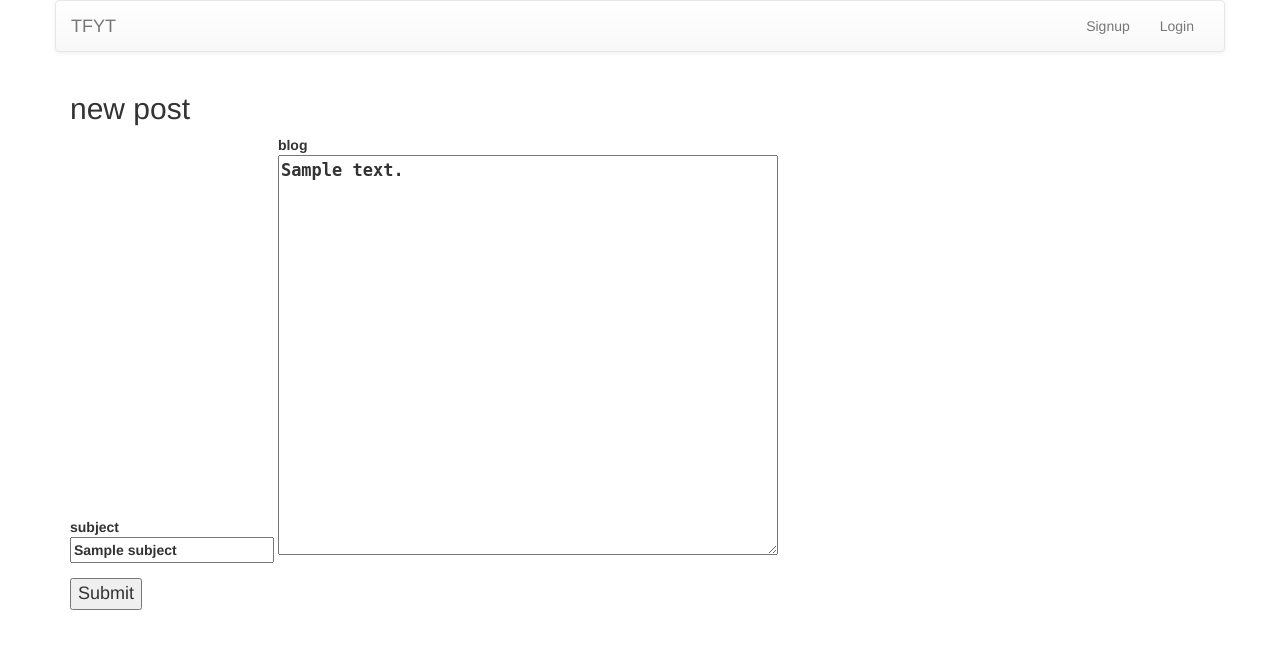
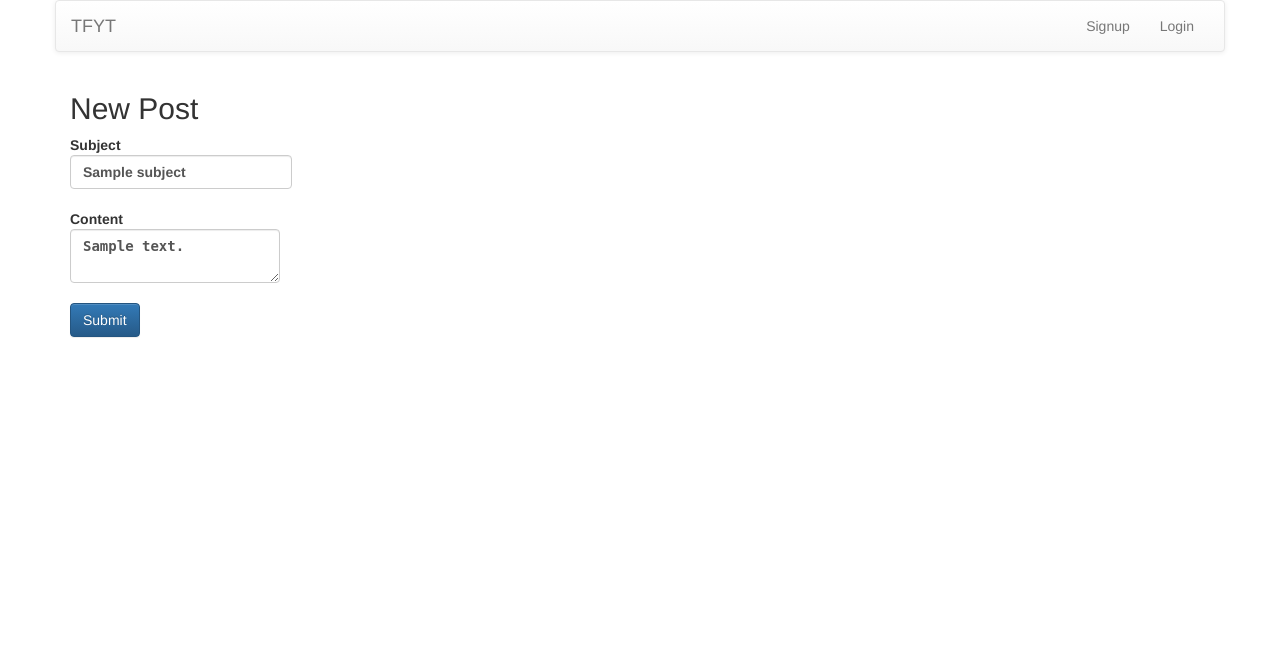
Before and after one commit to sxhan/multi-user-blog-project, a Python web app: template templates/newpost.html in a window 1280 px wide. Shown: the top 649 px of the page. Run offline with Jinja, Linux system fonts and the light colour scheme; the template is opened without the code that fills it: most values are stand-ins (such as "Sample title", 1, 10 or a date in 2020); some libraries are stand-ins or nearby versions.

Commit message:
Bootstrap on new post page

```diff
--- a/templates/base.html
+++ b/templates/base.html
@@ -41,6 +41,7 @@
                     </li> -->
                     {% if logged_in %}
                         <li><a href="/logout">Logout</a></li>
+                        <li><a href="/blog/newpost">New Post</a></li>
                     {% else %}
                         <li><a href="/signup">Signup</a></li>
                         <li><a href="/login">Login</a></li>
--- a/templates/blogpost.html
+++ b/templates/blogpost.html
@@ -1,6 +1,6 @@
 {% macro post(post) -%}
-    <div class="">
-        <article class="post">
+    <div class="row">
+        <article class="col-sm-12 post">
             <a href="/blog/{{post.key().id()}}">
                 <h2 class="row post-title">{{post.subject}} - {{post.author}}</h2>
             </a>
--- a/templates/newpost.html
+++ b/templates/newpost.html
@@ -1,21 +1,31 @@
 {% extends "base.html" %}
 
 {% block content %}
-  <h2>new post</h2>
-
+<div class="row">
+    <div class="col-sm-12">
+        <h2>New Post</h2>
+    </div>
+</div>
+<div class="row">
+    <div class="col-sm-12">
         <form method="post">
+            <div class="form-group">
                 <label>
-        <div>subject</div>
-        <input type="text" name="subject" value="{{subject}}">
+                  <div>Subject</div>
+                  <input type="text" name="subject" class="form-control" value="{{subject}}">
                 </label>
-
+            </div>
+            <div class="form-group">
                 <label>
-        <div>blog</div>
-        <textarea name="content">{{content}}</textarea>
+                  <div>Content</div>
+                  <textarea name="content" class="form-control">{{content}}</textarea>
                 </label>
-
+            </div>
+            <div class="form-group">
                 <div class="error">{{error}}</div>
-
-      <input type="submit">
+            </div>
+          <button type="submit" class="btn btn-primary">Submit</button>
         </form>
+    </div>
+</div>
 {% endblock %}
```
Also changed, not shown: templates/permalink.html (+9 -0 lines). Lines whose indentation alone changed are shown as unchanged.
